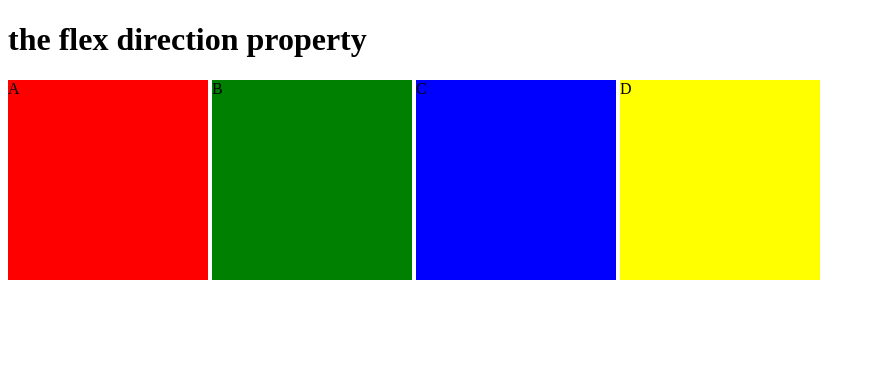
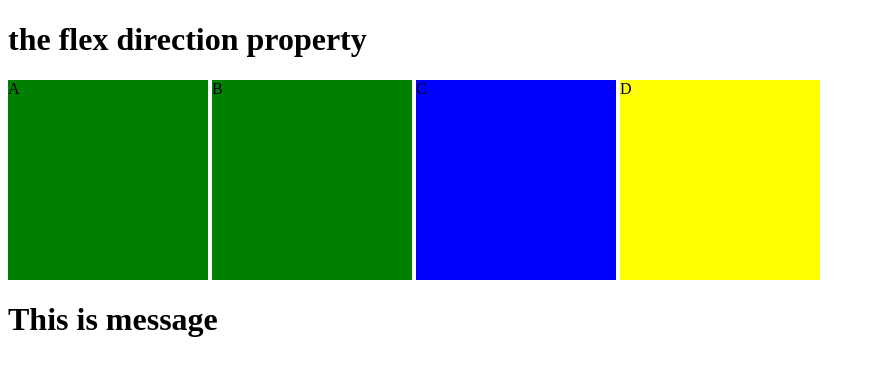
Before and after one commit to vikratnverma945/stackBeastYt, a plain HTML site: page new.html in a window 1280 px wide. Shown: the whole page, without its empty margins (0-875 px from the left). Drawn offline with Linux system fonts and the light colour scheme.

Commit message:
added new line and changed green

```diff
--- a/new.html
+++ b/new.html
@@ -27,7 +27,7 @@ border:mediumvioletred;
  <h1>the flex direction property</h1>
 
  <div class="main">
-  <div style="background-color: red;">A</div>
+  <div style="background-color: green;">A</div>
   <div style="background-color: green;">B</div>
   <div style="background-color:blue;">C</div>
   <div style="background-color: yellow;">D</div>
@@ -35,7 +35,7 @@ border:mediumvioletred;
 
 
  </div>
-
+    <h1>This is message </h1>
 
 
 </body>
```
